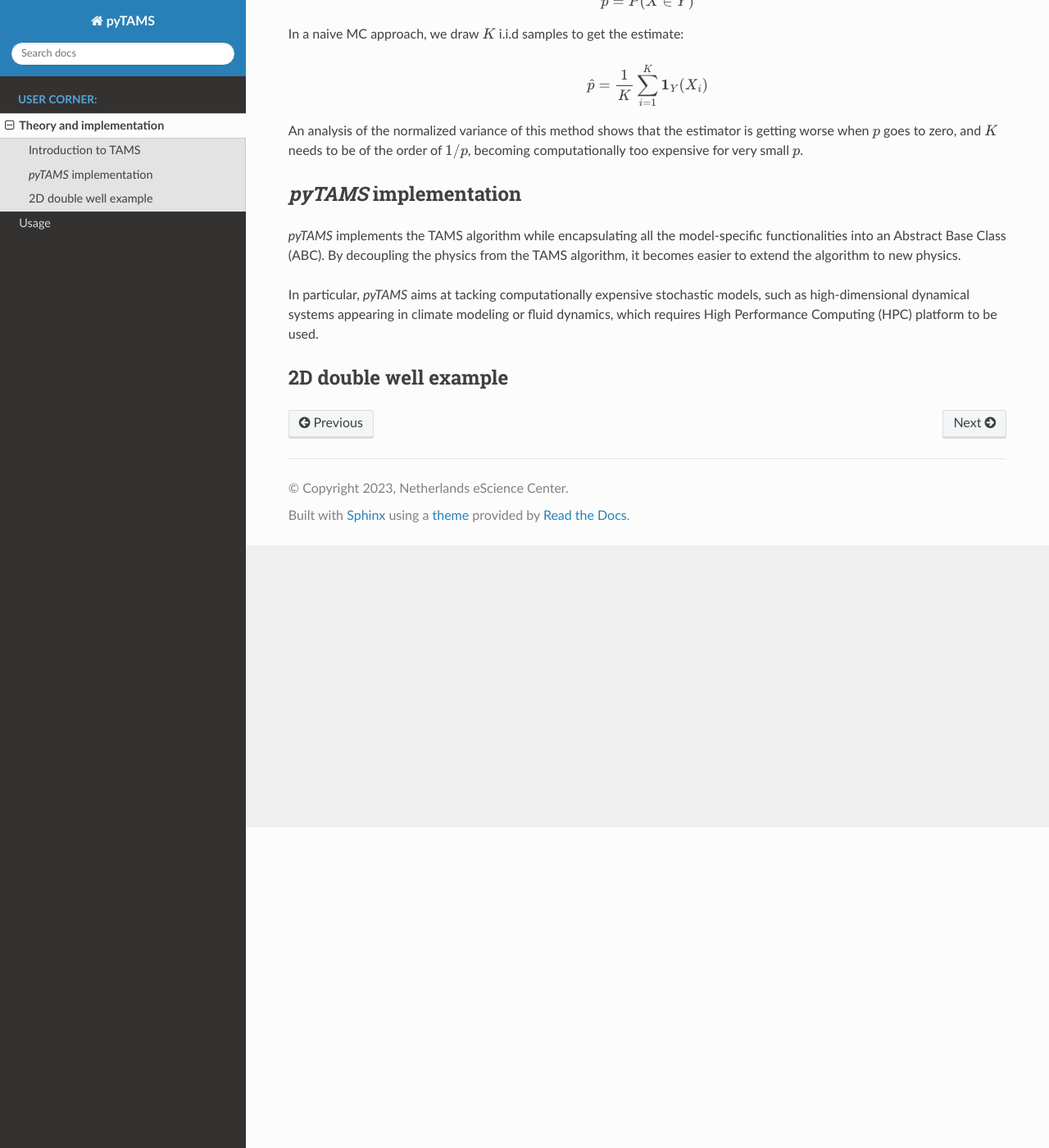
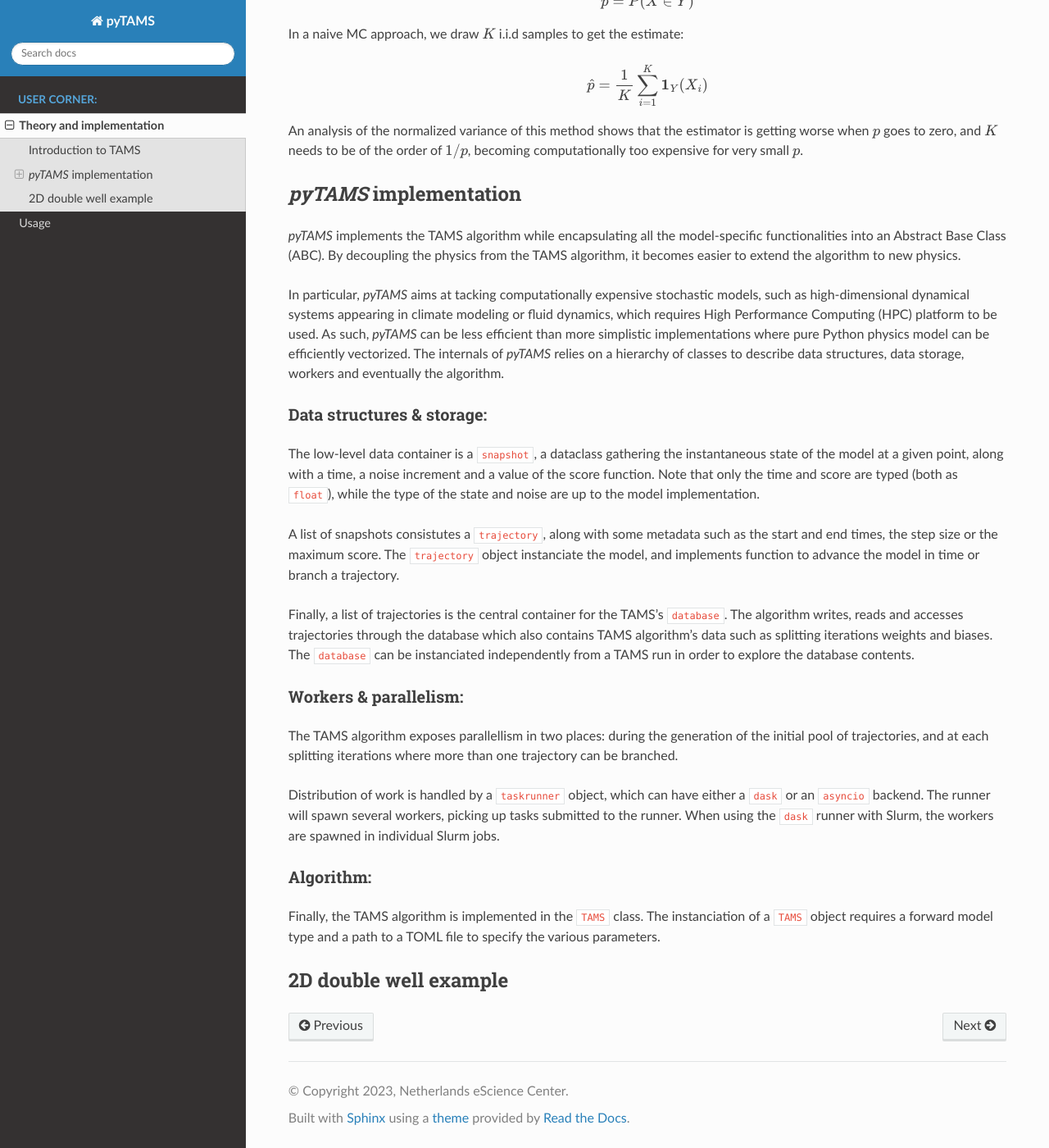
Before and after one commit to nlesc-eTAOC/pyTAMS, a Sphinx documentation site: the page built from docs/TAMS.rst, in a window 1280 px wide and 1400 px high, scrolled down 391 px. Shown: the whole window at 82% size. Built offline with Sphinx 7.4.7 and the Read the Docs theme 3.1.0, drawn with Linux system fonts in a browser that asks for light colours.

Commit message:
Extend the doc.

```diff
--- a/docs/TAMS.rst
+++ b/docs/TAMS.rst
@@ -37,8 +37,44 @@ TAMS algorithm, it becomes easier to extend the algorithm to new physics.
 
 In particular, `pyTAMS` aims at tacking computationally expensive stochastic models, such as
 high-dimensional dynamical systems appearing in climate modeling or fluid dynamics, which requires
-High Performance Computing (HPC) platform to be used.
+High Performance Computing (HPC) platform to be used. As such, `pyTAMS` can be less efficient
+than more simplistic implementations where pure Python physics model can be efficiently vectorized.
+The internals of `pyTAMS` relies on a hierarchy of classes to describe data structures, data storage,
+workers and eventually the algorithm.
 
+Data structures & storage:
+^^^^^^^^^^^^^^^^^^^^^^^^^^^^
+
+The low-level data container is a ``snapshot``, a dataclass gathering the instantaneous state
+of the model at a given point, along with a time, a noise increment and a value of the score function.
+Note that only the time and score are typed (both as ``float``), while the type of the state and noise
+are up to the model implementation.
+
+A list of snapshots consistutes a ``trajectory``, along with some metadata such as the start and
+end times, the step size or the maximum score. The ``trajectory`` object instanciate the model, and
+implements function to advance the model in time or branch a trajectory.
+
+Finally, a list of trajectories is the central container for the TAMS's ``database``. The algorithm
+writes, reads and accesses trajectories through the database which also contains TAMS algorithm's data
+such as splitting iterations weights and biases. The ``database`` can be instanciated independently
+from a TAMS run in order to explore the database contents.
+
+Workers & parallelism:
+^^^^^^^^^^^^^^^^^^^^^^^^
+
+The TAMS algorithm exposes parallellism in two places: during the generation of the initial pool
+of trajectories, and at each splitting iterations where more than one trajectory can be branched.
+
+Distribution of work is handled by a ``taskrunner`` object, which can have either a ``dask`` or
+an ``asyncio`` backend. The runner will spawn several workers, picking up tasks submitted to the
+runner. When using the ``dask`` runner with Slurm, the workers are spawned in individual Slurm
+jobs.
+
+Algorithm:
+^^^^^^^^^^
+
+Finally, the TAMS algorithm is implemented in the ``TAMS`` class. The instanciation of a ``TAMS``
+object requires a forward model type and a path to a TOML file to specify the various parameters.
 
 
 2D double well example
```
